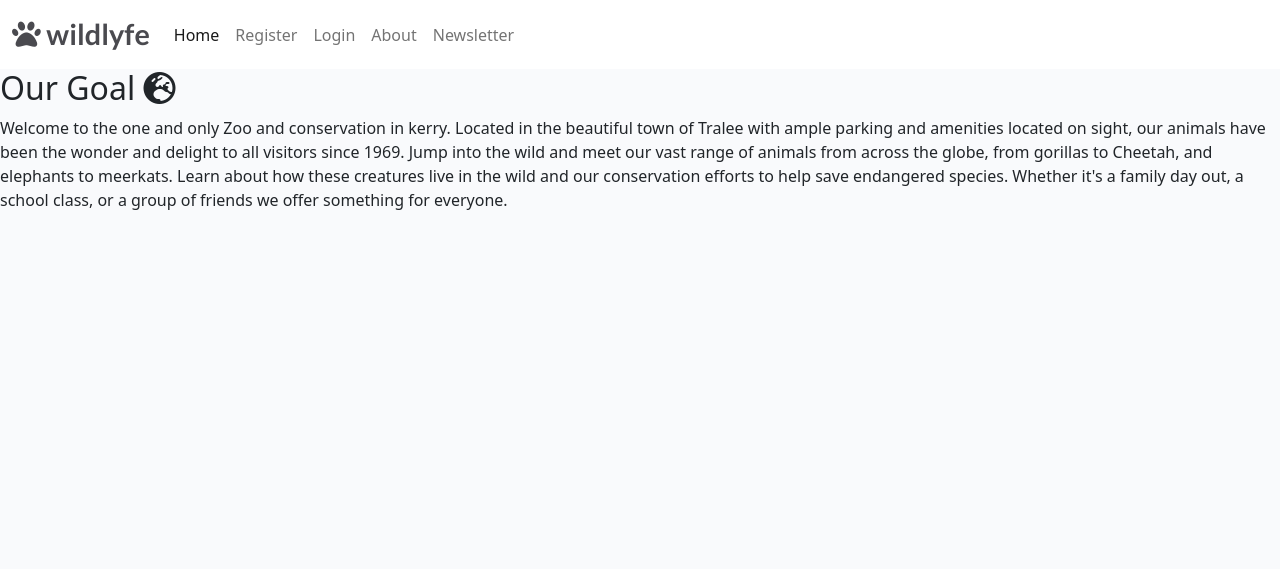
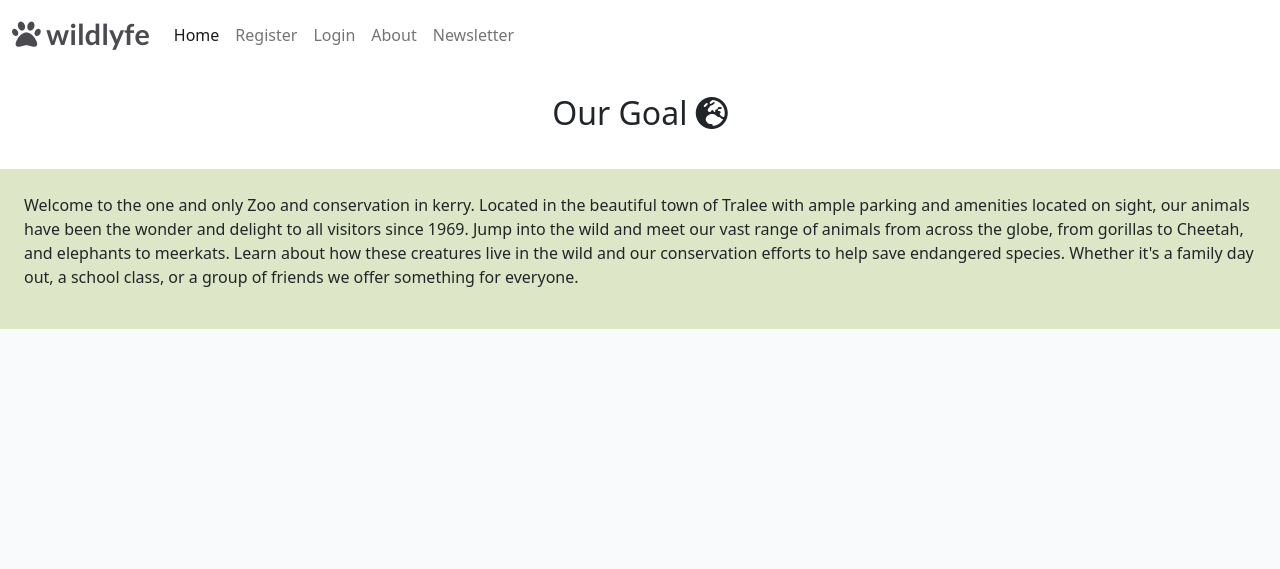
Before and after one commit to ShaneMurphyDev/Project-Portfolio-4, a Django app: page /about/ in a window 1280 px wide. Shown: the top 569 px of the page. Run offline with Django 3.2, Linux system fonts and the light colour scheme; some libraries are stand-ins or nearby versions.

```diff
--- a/static/css/style.css
+++ b/static/css/style.css
@@ -1,5 +1,21 @@
 body {
     background-color: #F9FAFC;
+}
+
+#goal {
+    background-color: white;
+    text-align: center;
+    height: 100px;
+    padding-top: 25px;
+}
+
+#welcome {
+    background-color: #dde7c7;
+    padding-left: 1.5rem;
+    padding-right: 1.5rem;
+    padding-top: 1.5rem;
+    padding-bottom: 1.5rem;
+    font-size: medium;
 }
 
 .brand {
@@ -139,9 +155,9 @@ body {
 }
 
 .btn-danger {
-    margin-left: 5%;
+    margin-left: 1rem;
 }
 
 .btn-primary {
-    margin-left: 5%;
+    margin-left: 1rem;
 }
--- a/templates/about.html
+++ b/templates/about.html
@@ -16,5 +16,4 @@
         or a group of friends we offer something for everyone.
     </p>
 </section>
-
 {% endblock %}
```
